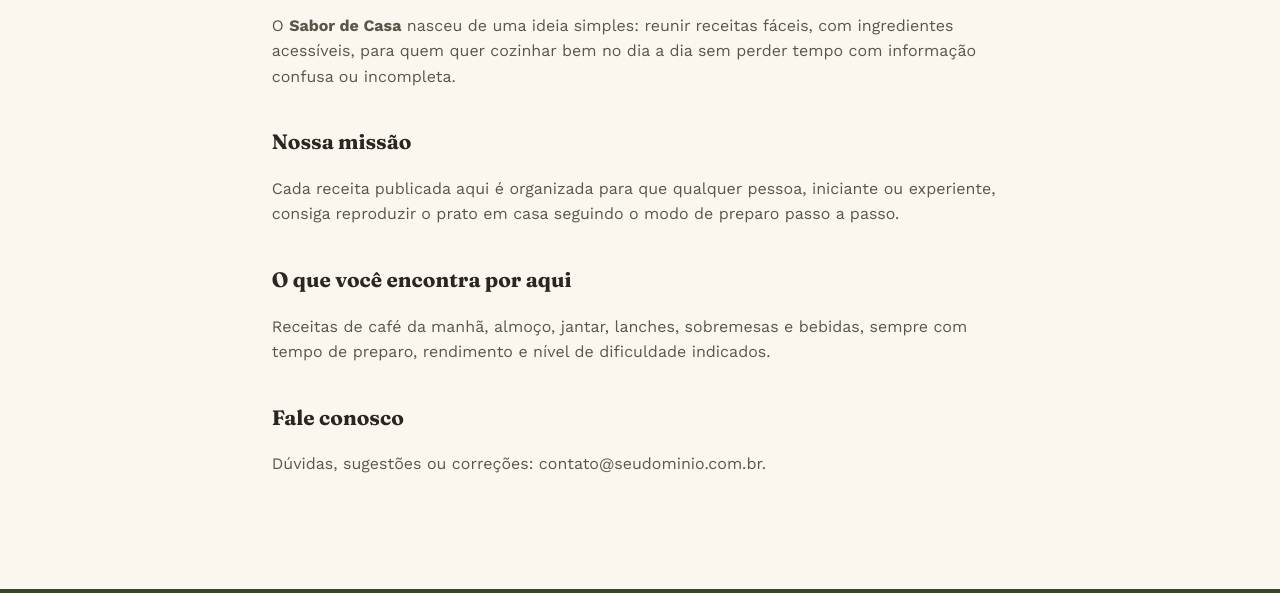
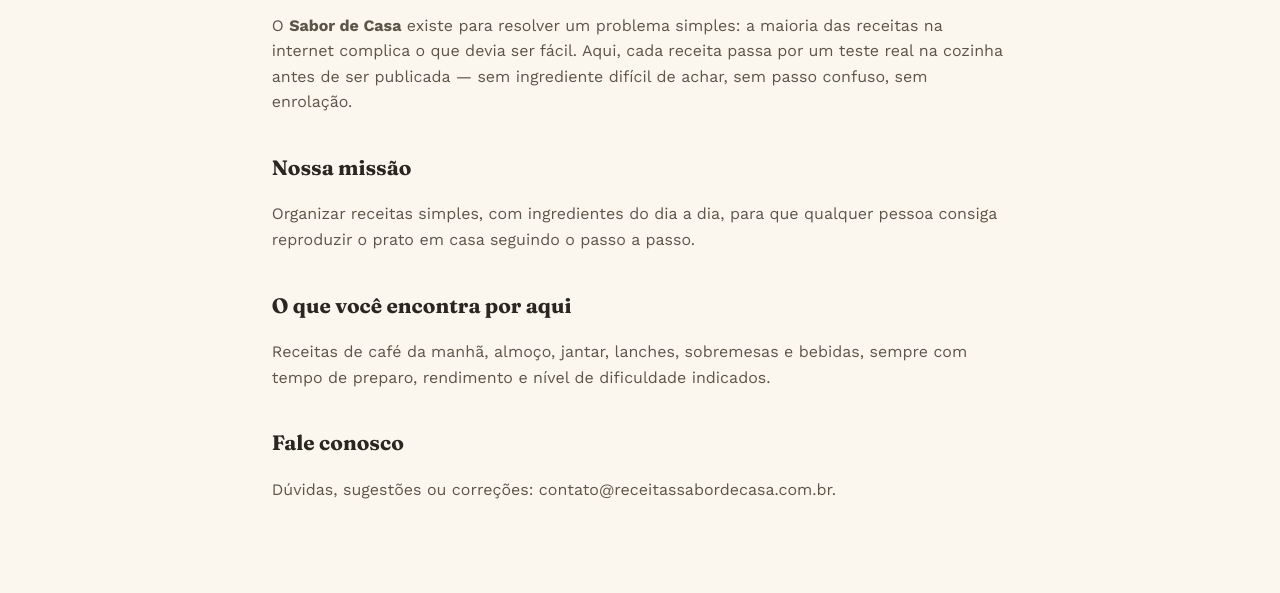
Before and after one commit to augusto10vellozo-coder/receitas-site, a plain HTML site: page receitas-site/sobre.html in a window 1280 px wide. Shown: the part 207-800 px from the top of the page. Drawn offline with nearby package versions, Linux system fonts and the light colour scheme.

Commit message:
Atualizaçao email e Sobre

```diff
--- a/receitas-site/sobre.html
+++ b/receitas-site/sobre.html
@@ -1,16 +1,23 @@
 <!DOCTYPE html>
 <html lang="pt-BR">
+
 <head>
   <meta charset="UTF-8">
   <meta name="viewport" content="width=device-width, initial-scale=1.0">
   <title>Sobre nós — Sabor de Casa</title>
   <link rel="icon" type="image/svg+xml" href="favicon.svg">
-  <meta name="description" content="Conheça o Sabor de Casa: quem somos e por que criamos este site de receitas fáceis.">
-  <link rel="preconnect" href="https://fonts.googleapis.com"><link rel="preconnect" href="https://fonts.gstatic.com" crossorigin><link href="https://fonts.googleapis.com/css2?family=Fraunces:wght@500;600;700&family=Work+Sans:wght@400;500;600;700&display=swap" rel="stylesheet">
+  <meta name="description"
+    content="Conheça o Sabor de Casa: quem somos e por que criamos este site de receitas fáceis.">
+  <link rel="preconnect" href="https://fonts.googleapis.com">
+  <link rel="preconnect" href="https://fonts.gstatic.com" crossorigin>
+  <link
+    href="https://fonts.googleapis.com/css2?family=Fraunces:wght@500;600;700&family=Work+Sans:wght@400;500;600;700&display=swap"
+    rel="stylesheet">
   <link rel="stylesheet" href="css/style.css">
   <!-- AdSense: depois de aprovado/verificado, descomente e troque ca-pub-XXXXXXXXXXXXXXXX pelo seu ID -->
   <!-- <script async src="https://pagead2.googlesyndication.com/pagead/js/adsbygoogle.js?client=ca-pub-XXXXXXXXXXXXXXXX" crossorigin="anonymous"></script> -->
 </head>
+
 <body>
   <header class="cabecalho">
     <div class="barra-nav">
@@ -29,20 +36,29 @@
   <main>
     <article class="pagina-institucional container">
       <h1>Sobre o Sabor de Casa</h1>
-      <p>O <strong>Sabor de Casa</strong> nasceu de uma ideia simples: reunir receitas fáceis, com ingredientes acessíveis, para quem quer cozinhar bem no dia a dia sem perder tempo com informação confusa ou incompleta.</p>
+      <p>O <strong>Sabor de Casa</strong> existe para resolver um problema simples: a maioria das receitas na internet
+        complica o que devia ser fácil. Aqui, cada receita passa por um teste real na cozinha antes de ser publicada —
+        sem ingrediente difícil de achar, sem passo confuso, sem enrolação.</p>
+
       <h2>Nossa missão</h2>
-      <p>Cada receita publicada aqui é organizada para que qualquer pessoa, iniciante ou experiente, consiga reproduzir o prato em casa seguindo o modo de preparo passo a passo.</p>
+      <p>Organizar receitas simples, com ingredientes do dia a dia, para que qualquer pessoa consiga reproduzir o prato
+        em casa seguindo o passo a passo.</p>
+
       <h2>O que você encontra por aqui</h2>
-      <p>Receitas de café da manhã, almoço, jantar, lanches, sobremesas e bebidas, sempre com tempo de preparo, rendimento e nível de dificuldade indicados.</p>
+      <p>Receitas de café da manhã, almoço, jantar, lanches, sobremesas e bebidas, sempre com tempo de preparo,
+        rendimento e nível de dificuldade indicados.</p>
+
       <h2>Fale conosco</h2>
-      <p>Dúvidas, sugestões ou correções: <a href="mailto:contato@seudominio.com.br">contato@seudominio.com.br</a>.</p>
+      <p>Dúvidas, sugestões ou correções: <a
+          href="mailto:contato@receitassabordecasa.com.br">contato@receitassabordecasa.com.br</a>.</p>
     </article>
   </main>
   <footer class="rodape">
     <div class="container rodape-grade">
       <div>
         <h3>Sabor de Casa</h3>
-        <p>Um site para quem quer cozinhar bem sem complicação, com receitas testadas na prática e explicadas de forma simples.</p>
+        <p>Um site para quem quer cozinhar bem sem complicação, com receitas testadas na prática e explicadas de forma
+          simples.</p>
       </div>
       <nav aria-label="Links institucionais">
         <h3>Institucional</h3>
@@ -54,11 +70,14 @@
       </nav>
       <div>
         <h3>Contato</h3>
-        <ul><li><a href="mailto:contato@seudominio.com.br">contato@seudominio.com.br</a></li></ul>
+        <ul>
+          <li><a href="mailto:contato@seudominio.com.br">contato@seudominio.com.br</a></li>
+        </ul>
       </div>
     </div>
     <p class="container rodape-baixo">© 2026 Sabor de Casa. Todos os direitos reservados.</p>
   </footer>
   <script src="js/main.js"></script>
 </body>
+
 </html>
```
Also changed, not shown: receitas-site/index.html (+1 -1 lines), receitas-site/receita.html (+1 -1 lines), receitas-site/termos.html (+1 -1 lines).
